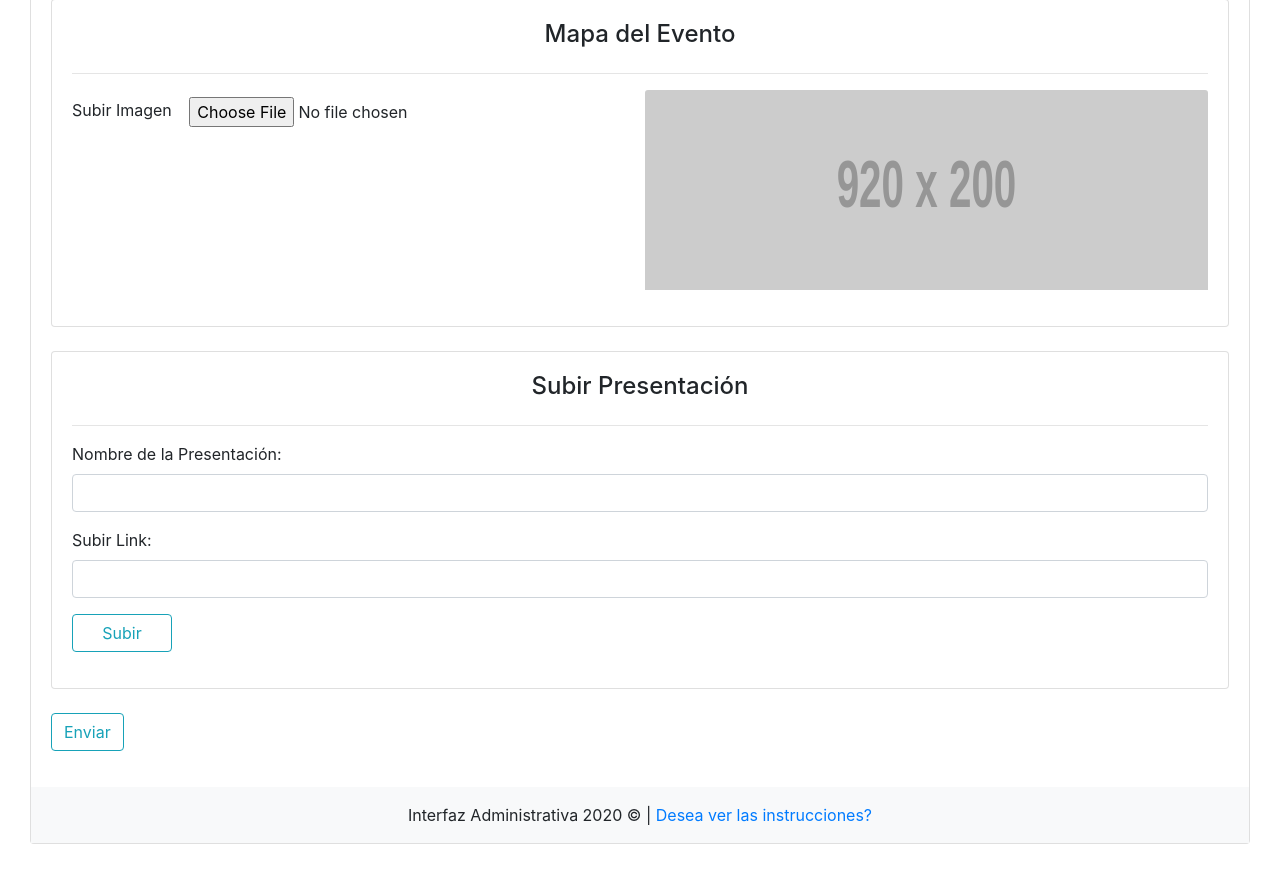
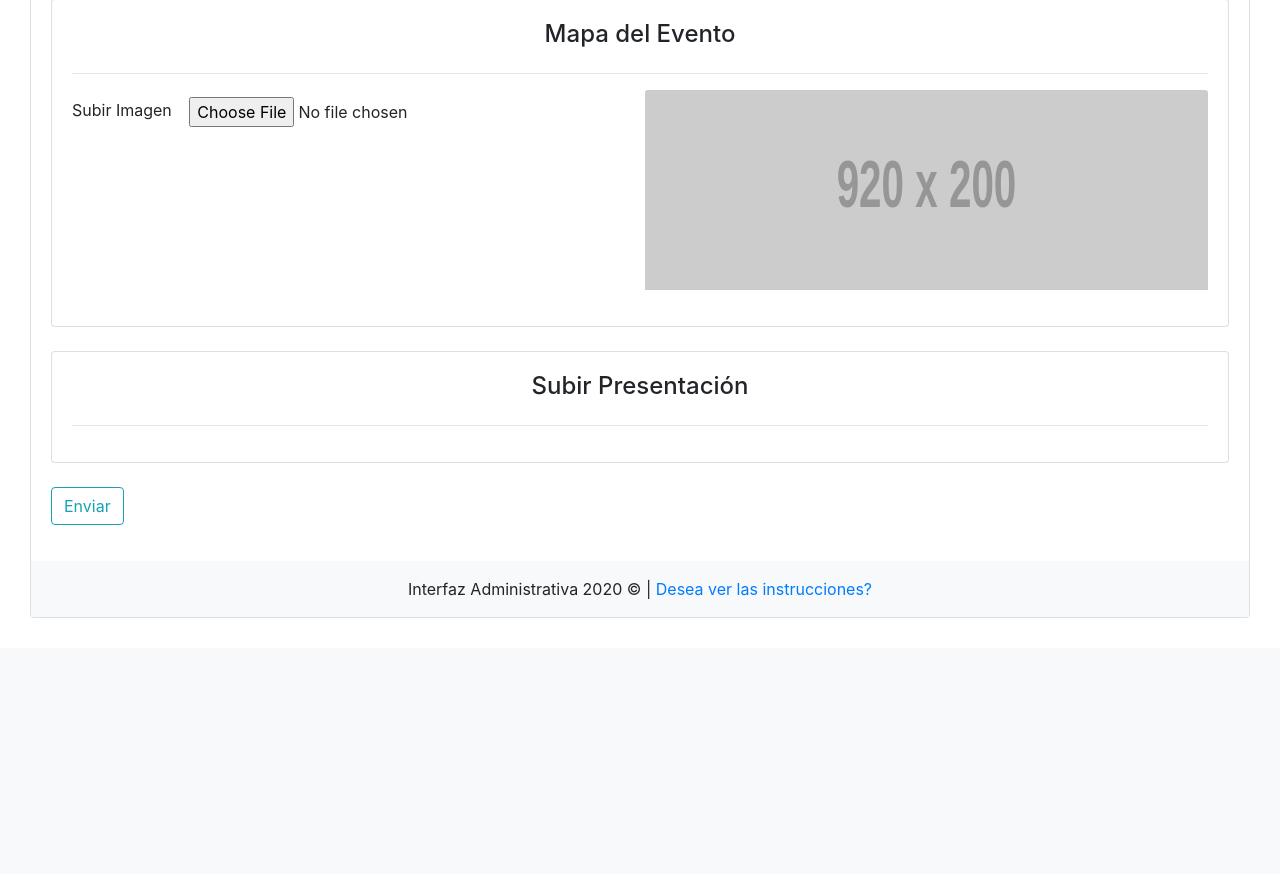
Before and after one commit to Solutions-Development/admin-frontend, a Node server app: a page that uses views/congreso.ejs in a window 1280 px wide. Shown: the part 1211-2085 px from the top of the page. After the commit the page ends 1829 px from the top, so only its background shows below. Run offline with Node 20, Linux system fonts and the light colour scheme; some libraries are stand-ins or nearby versions.

Commit message:
Update congreso.ejs

```diff
--- a/views/congreso.ejs
+++ b/views/congreso.ejs
@@ -19,7 +19,7 @@
         <div class="card">
             <div class="card-header">Creacion de Eventos</div>
             <div class="card-body">
-                <form method="POST" action="http://eventos.solutions.com.do/test">
+                <form method="POST" action="https://api.sistemasolutions.com/evento">
                     <div class="form-row">
                       <div class="form-group col-md-12">
                         <label>Nombre Evento</label>
@@ -128,19 +128,7 @@
                     <div class="card" style="padding: 20px;">
                       <h4 style="text-align: center;">Subir Presentación</h4>
                       <hr>
-                      <form>
-                        <div class="form-group">
-                          <label for="presentation">Nombre de la Presentación:</label>
-                          <input required type="text" name="nombrePresentacion" class="form-control" id="presentation" aria-describedby="emailHelp">
-                        </div>
-                        <div class="form-group">
-                          <label for="link">Subir Link:</label>
-                          <input required type="text" name="linkPresentacion" class="form-control" id="link">
-                        </div>
-                        <div class="form-group">
-                          <button style="width: 100px;" class="btn btn-outline-info">Subir</button>
-                        </div>
-                      </form>
+
                     </form>
                   </div>
                 <br>
```
